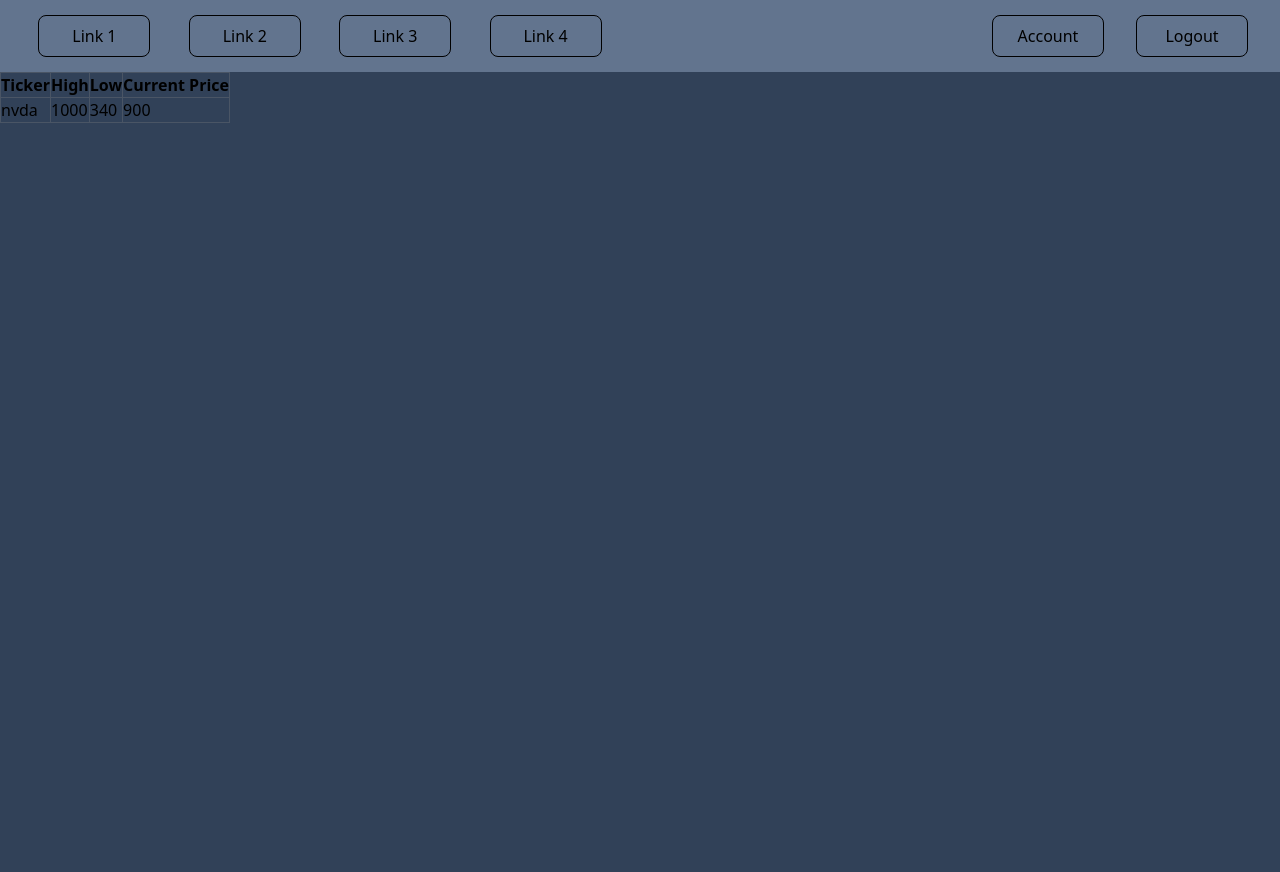
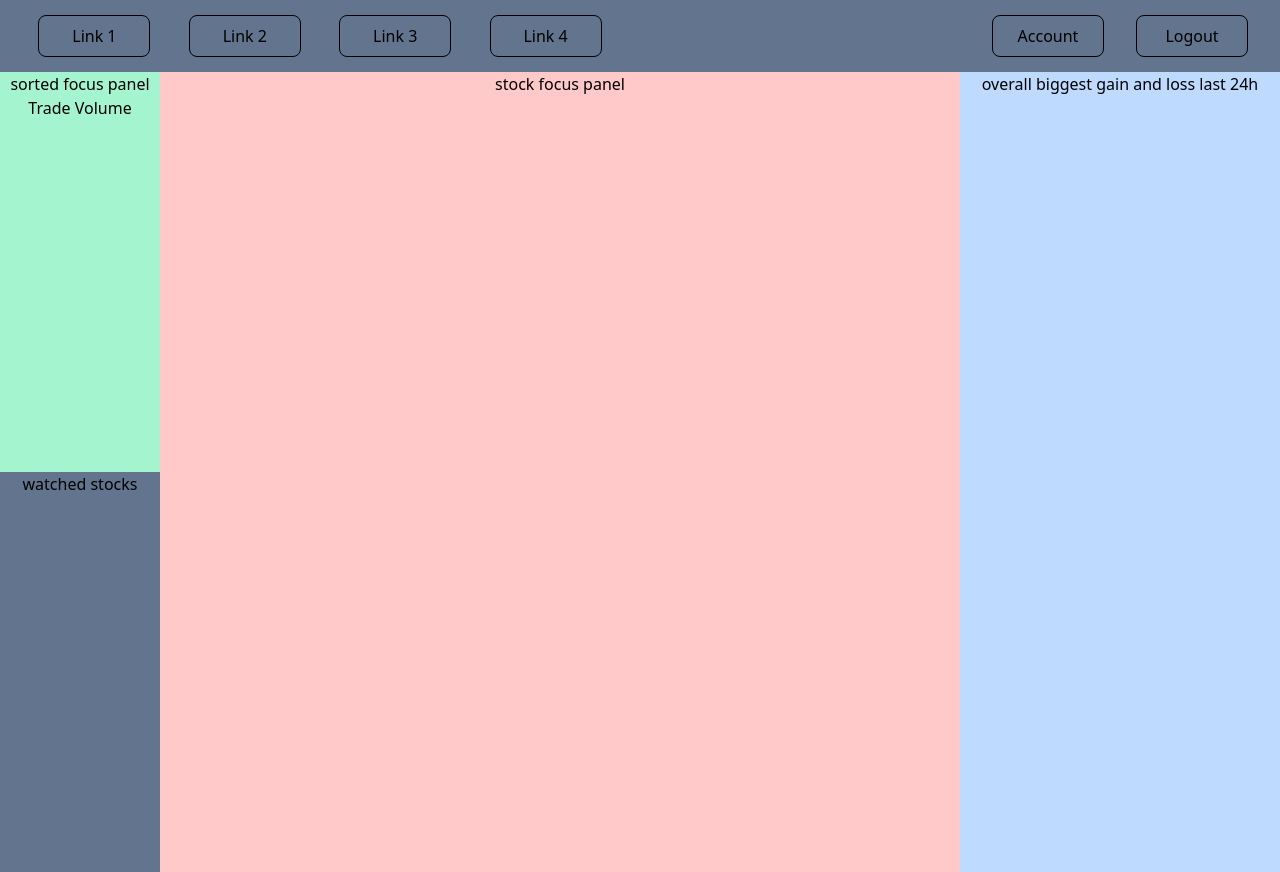
Before and after one commit to marekbehnke1/CS50-Final-Project, a Flask app: page / in a window 1280 px wide. Before the commit the page ends 123 px from the top, so only its background shows below. Run offline with Flask 3, Linux system fonts and the light colour scheme; a user stored in the database is signed in.

Commit message:
layout planning

```diff
--- a/templates/index.html
+++ b/templates/index.html
@@ -1,31 +1,24 @@
 {% extends "layout.html" %}
 
 {% block main %}
+<div class="flex">
+    <div class="w-1/8 h-screen items-center justify-center bg-slate-400 text-center">
+        <div class="h-1/2 bg-emerald-200 text-wrap">
+            sorted focus panel Trade Volume
+        </div>
 
-<div class="w-full items-center justify-center">
+        <div class="h-1/2 bg-slate-500">
+            watched stocks
+        </div>
+    </div>
 
-    <table class="table-auto border-collapse border border-gray-600">
+    <div class="w-5/8 h-screen bg-red-200 text-center">
+        stock focus panel
+    </div>
 
-        <thead>
-            <row>
-                <th class="border border-gray-600">Ticker</th>
-                <th class="border border-gray-600">High</th>
-                <th class="border border-gray-600">Low</th>
-                <th class="border border-gray-600">Current Price</th>
-            </row>
-        </thead>
-
-        <tbody>
-            <row>
-                <td class="border border-gray-600">nvda</td>
-                <td class="border border-gray-600">1000</td>
-                <td class="border border-gray-600">340</td>
-                <td class="border border-gray-600">900</td>
-            </row>
-        </tbody>
-
-    </table>
-
+    <div class=" w-2/8 h-screen bg-blue-200 text-center">
+        overall biggest gain and loss last 24h
+    </div>
 </div>
 
 
--- a/templates/layout.html
+++ b/templates/layout.html
@@ -19,7 +19,7 @@
 <body class="bg-slate-700">
 
     {% if session["user_id"] %}
-<div class="flex h-18 bg-slate-300">
+<div class="flex h-18 bg-slate-300 w-full">
     <div class="w-1/2 bg-slate-500 flex justify-evenly items-center">
         <a href="" class="rounded-lg border w-28 text-center py-2 hover:from-cyan-500 hover:bg-linear-to-r to-blue-500 hover:border-0">Link 1</a>
         <a href="" class="rounded-lg border w-28 text-center py-2 hover:from-cyan-500 hover:bg-linear-to-r to-blue-500 hover:border-0">Link 2</a>
```
Also changed, not shown: apitest.py (+22 -4 lines), 3 other files.
